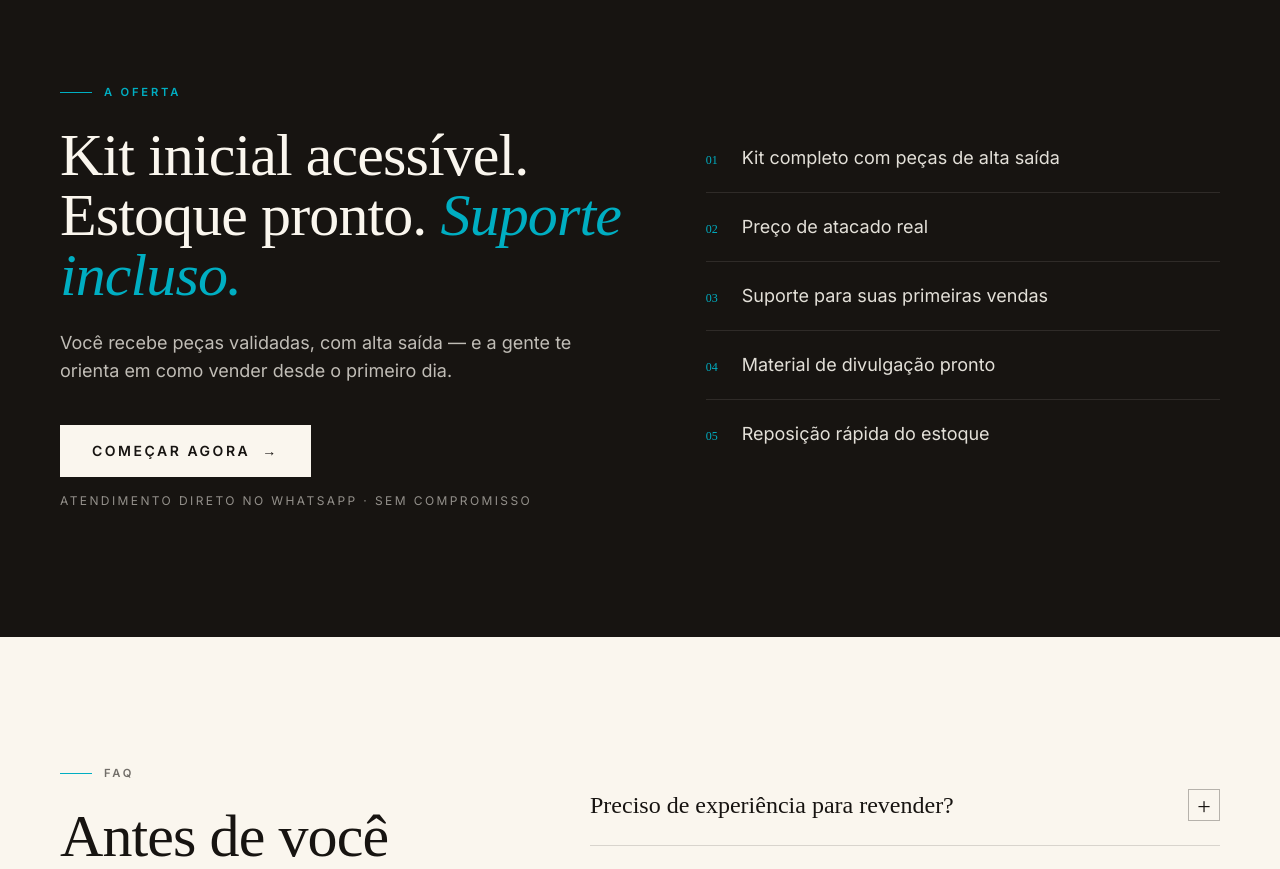
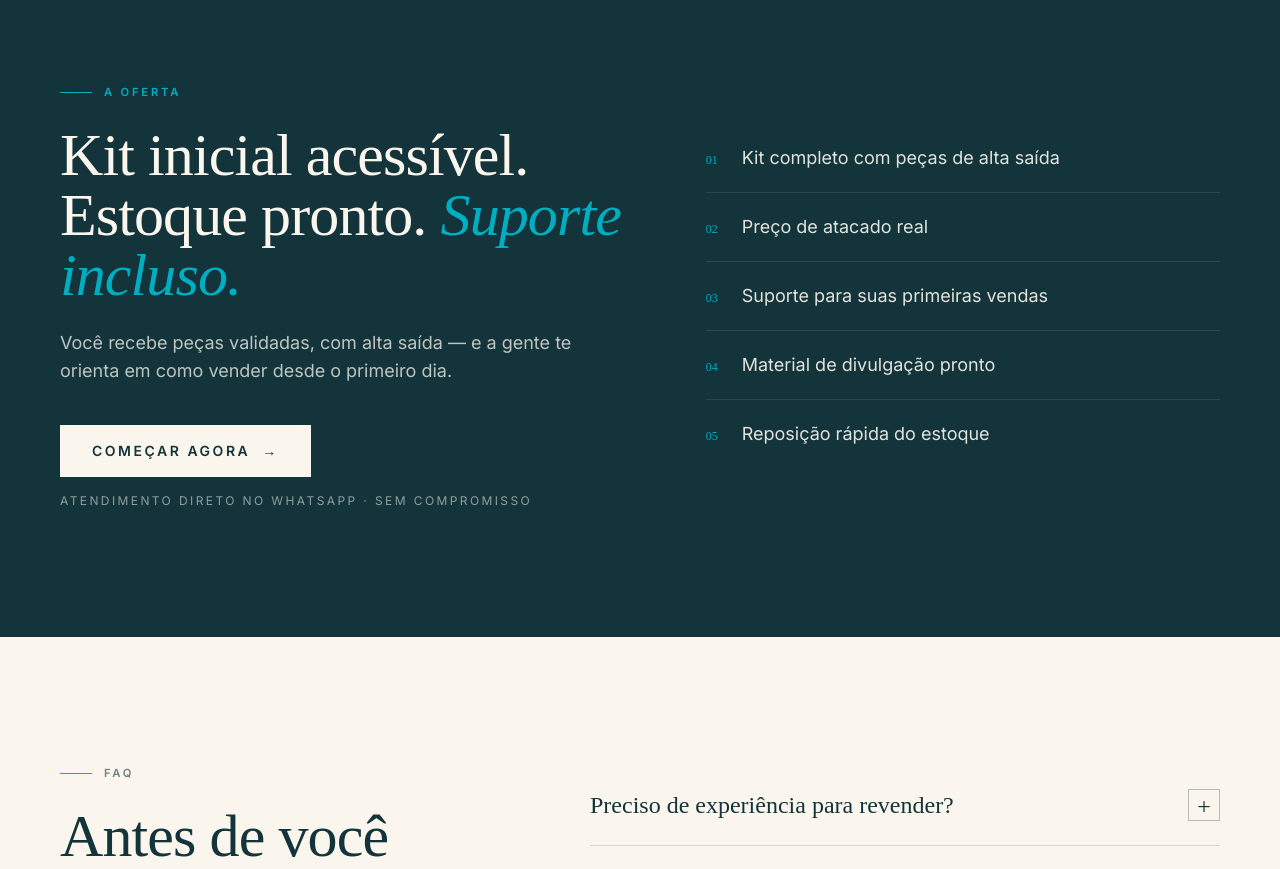
Before and after one commit to andrebastelli/cirulli-atacado-iniciantes, a React (Vite) app: page / in a window 1280 px wide. Shown: the part 3940-4809 px from the top of the page. Built offline with nearby package versions, Linux system fonts and the light colour scheme; no server answers; a web font is replaced by a local one.

Commit message:
feat: update ink color and add azul color in tailwind config
Updated ink color to "#12343a" and added azul color "#007c8a"

```diff
--- a/tailwind.config.ts
+++ b/tailwind.config.ts
@@ -6,9 +6,9 @@ const config: Config = {
     extend: {
       colors: {
         cream: "#faf6ee",
-        ink: "#171411",
+        ink: "#12343a",
         gold: "#00aec2",
-        "primary-soft": "#6fd9e5",
+        azul: "#007c8a",
       },
       fontFamily: {
         sans: ["Monteserrat"],
```
